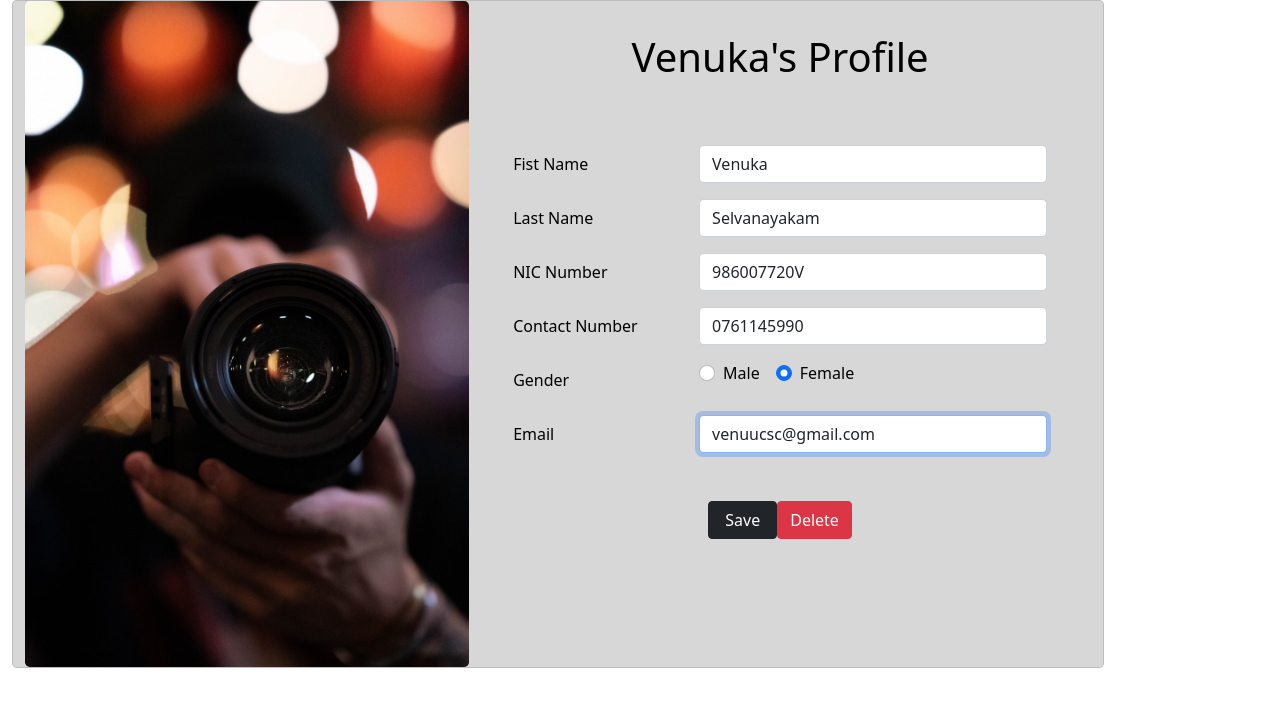
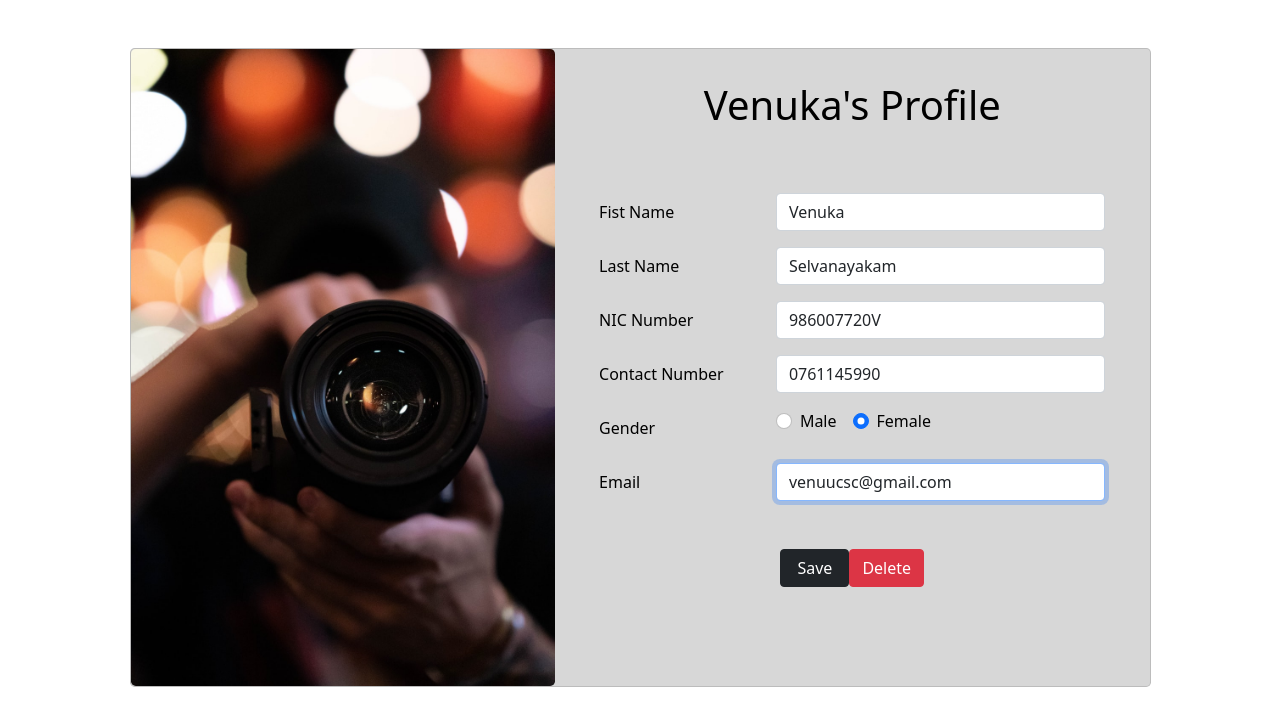
Before and after one commit to FarzanFrost/Flash, a React (Create React App) app in the folder flash-front-end/: page /CustomerProfile in a window 1280 px wide. Shown: the top 726 px of the page. Built offline with nearby package versions, Linux system fonts and the light colour scheme.

Commit message:
set the customer profile page with navigations

```diff
--- a/flash-front-end/src/CustomerProfile.js
+++ b/flash-front-end/src/CustomerProfile.js
@@ -4,15 +4,15 @@ import {Form} from "react-bootstrap";
 
 const CustomerProfile = () =>{
     return(
-        <div className="container h-100 row d-flex justify-content-center align-items-center h-100 col-12 ">
+        <div className="h-100">
 
-            {/*<section className="h-100">*/}
+            <section className="h-100">
 
-                {/*<div className="container py-0 h-100">*/}
+                <div className="container py-5 h-100">
 
-                    {/*<div className="row d-flex justify-content-center align-items-center h-100 bg-danger col-12">*/}
+                    <div className="row d-flex justify-content-center align-items-center h-100">
 
-                        {/*<div className="col-12 bg-secondary">*/}
+                        <div className="col-xl-11 my-5 py-2 my-lg-1 py-lg-1 my-xl-0 py-xl-0">
 
                             <div className="card rounded-3 text-black my-lg-0 my-xl-0 py-xl-0" style={ { backgroundColor : '#d7d7d7' } }>
 
@@ -155,13 +155,13 @@ const CustomerProfile = () =>{
 
                             </div>
 
-                        {/*</div>*/}
+                        </div>
 
-                    {/*</div>*/}
+                    </div>
 
-                {/*</div>*/}
+                </div>
 
-            {/*</section>*/}
+            </section>
 
         </div>
     )
```
